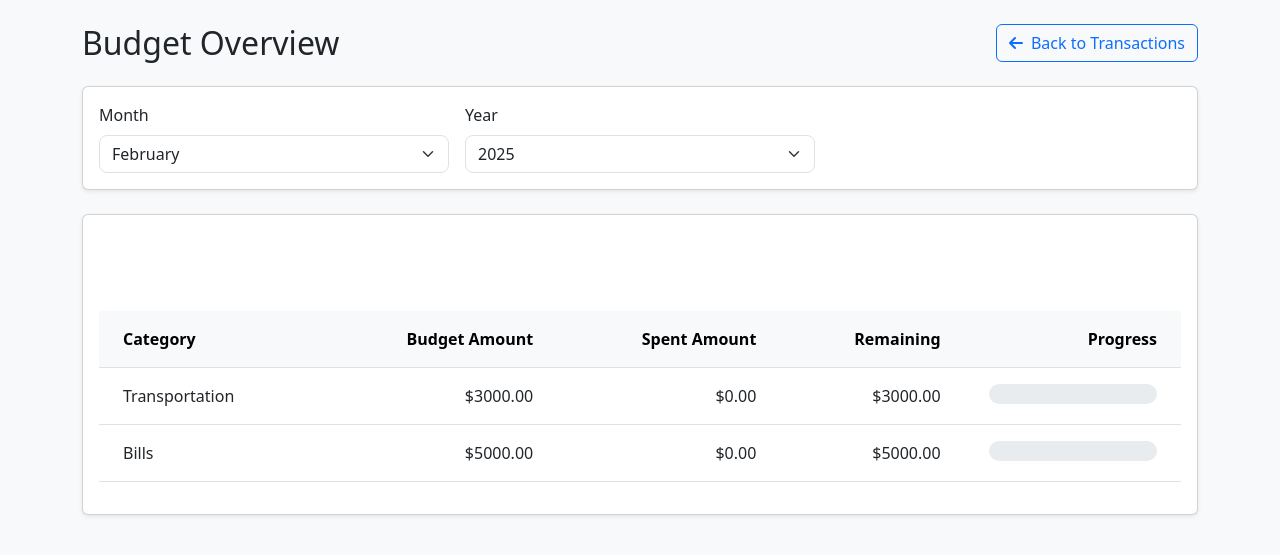
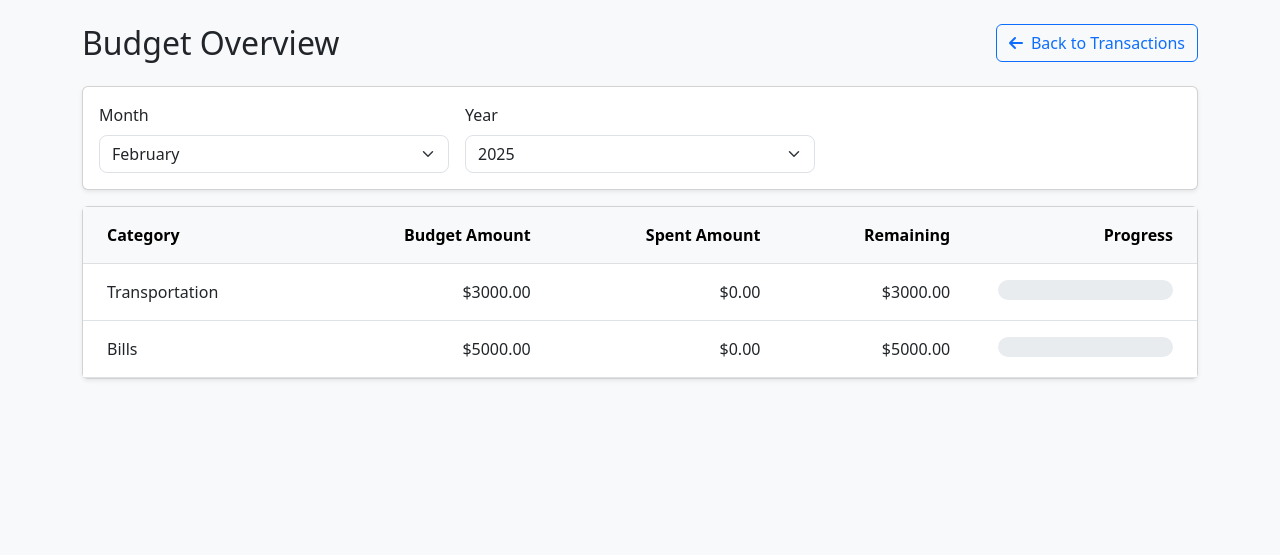
Before and after one commit to TharHtet236401/intern_task2, a Django app: page /budget/ in a window 1280 px wide. Shown: the part 56-611 px from the top of the page. Run offline with Django 5.2, Linux system fonts and the light colour scheme; data comes from the database, SQL or seed files in the repository; some libraries are stand-ins or nearby versions.

Commit message:
Enhance budget page UI with improved loading indicator and styling

```diff
--- a/transaction/templates/transaction/budget.html
+++ b/transaction/templates/transaction/budget.html
@@ -13,10 +13,10 @@
     </div>
 
     <!-- Month/Year Filter -->
-    <div class="row mb-4">
+    <div class="row mb-3">
         <div class="col-12">
             <div class="card shadow-sm">
-                <div class="card-body">
+                <div class="card-body py-3">
                     <div class="row g-3 align-items-end">
                         <div class="col-md-4">
                             <label for="month" class="form-label">Month</label>
@@ -65,9 +65,10 @@
     <div class="row">
         <div class="col-12">
             <div class="card shadow-sm">
-                <div class="card-body">
+                <div class="card-body p-0 position-relative">
                     <!-- Loading indicator -->
-                    <div id="loading" class="htmx-indicator d-flex justify-content-center py-4">
+                    <div id="loading" class="htmx-indicator position-absolute w-100 h-100 d-flex justify-content-center align-items-center"
+                         style="background: rgba(255,255,255,0.8); top: 0; left: 0; z-index: 1000;">
                         <div class="spinner-border text-primary" role="status">
                             <span class="visually-hidden">Loading...</span>
                         </div>
@@ -92,6 +93,14 @@
     .progress-bar {
         background-color: #0d6efd;
         border-radius: 10px;
+    }
+
+    .card-body {
+        overflow: hidden;
+    }
+
+    .table {
+        margin-bottom: 0;
     }
 
     .table > :not(caption) > * > * {
```
